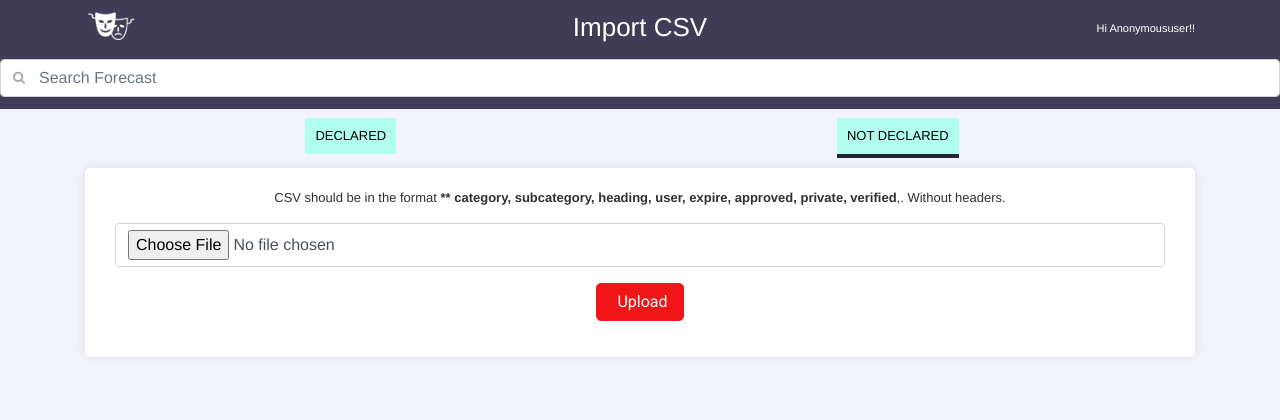
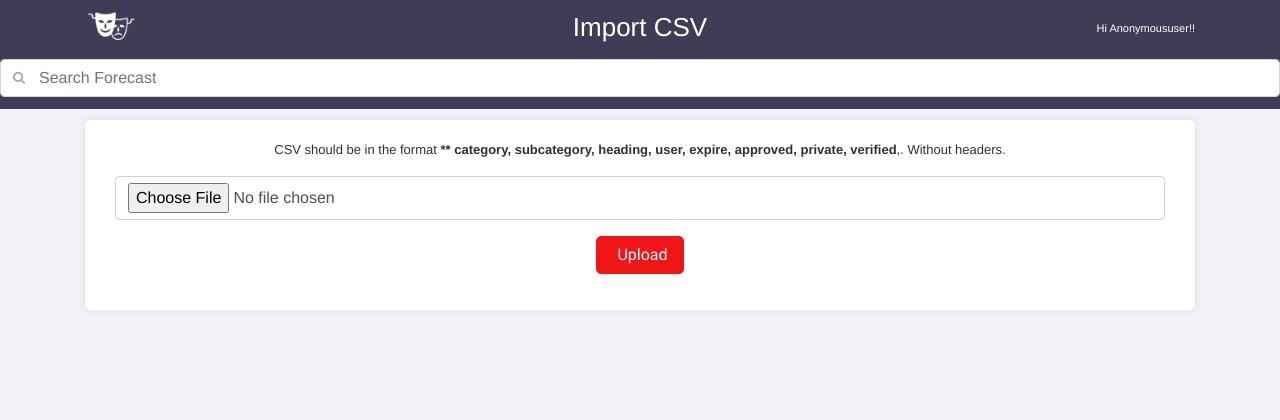
Before and after one commit to AgrimSharma/forecastguru, a Django app: page /import_csv/ in a window 1280 px wide. Shown: the top 420 px of the page. Run offline with Django 3.2, Linux system fonts and the light colour scheme; parts of the project's set-up code (start-up, migrations or seed data) failed here and were passed over; some libraries are stand-ins or nearby versions.

Commit message:
updated views

```diff
--- a/templates/import_csv.html
+++ b/templates/import_csv.html
@@ -3,15 +3,6 @@
 
 {% block content %}
 <div class="topspace"></div>
-<div class="container topnavlinks">
-  <nav class="navbar">
-    <ul class="navbar-nav nav-fill w-100 text-center">
-       <li class="nav-item text-uppercase"> <a class="nav-link" style="background: #B0FEEE; color:  black; padding-left: 10px; padding-right: 10px;" href="{% url 'forecast_result' %}">Declared</a> </li>
-      <li class="nav-item text-uppercase"> <a class="nav-link active" style="background: #B0FEEE; color:  black; padding-left: 10px; padding-right: 10px;" href="{% url 'result_not_declared' %}">Not Declared</a> </li>
-      <!--<li class="nav-item text-uppercase"> <a class="nav-link" href="#">Sort by</a> </li>-->
-    </ul>
-  </nav>
-</div>
 <div class="container fixed_p_footer">
   <div class="row">
     <div class="col-md-12">
```
